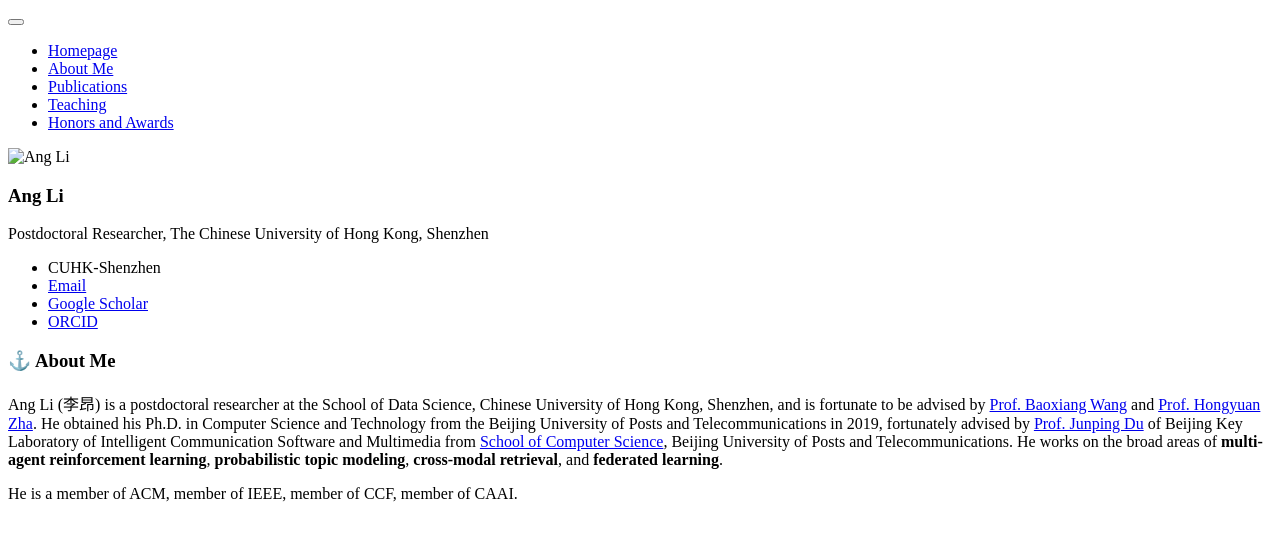
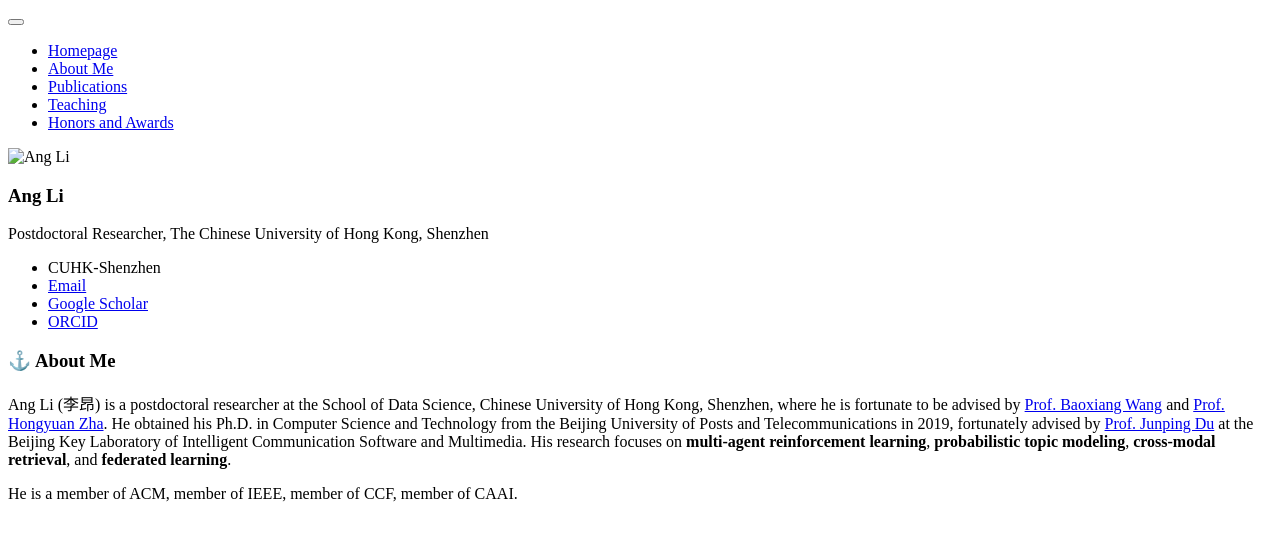
Before and after one commit to chris-Ang-li/chris-Ang-li.github.io, a Jekyll site: the page built from _pages/includes/intro.md, in a window 1280 px wide. Shown: the top 541 px of the page. Built offline with Jekyll 4.4.1, drawn with Linux system fonts in a browser that asks for light colours; our own code applies the rules of GitHub Pages for plain Markdown files.

Commit message:
Update intro.md

```diff
--- a/_pages/includes/intro.md
+++ b/_pages/includes/intro.md
@@ -1,4 +1,4 @@
 # ⚓️ About Me
-Ang Li (李昂) is a postdoctoral researcher at the School of Data Science, Chinese University of Hong Kong, Shenzhen, and is fortunate to be advised by [Prof. Baoxiang Wang](https://bxiangwang.github.io) and [Prof. Hongyuan Zha](https://scholar.google.com/citations?user=n1DQMIsAAAAJ&hl=en&oi=ao). He obtained his Ph.D. in Computer Science and Technology from the Beijing University of Posts and Telecommunications in 2019, fortunately advised by [Prof. Junping Du](https://scholar.google.com/citations?user=p_blB4EAAAAJ&hl=en) of Beijing Key Laboratory of Intelligent Communication Software and Multimedia from [School of Computer Science](https://scs.bupt.edu.cn/), Beijing University of Posts and Telecommunications. He works on the broad areas of **multi-agent reinforcement learning**, **probabilistic topic modeling**, **cross-modal retrieval**, and **federated learning**.
+Ang Li (李昂) is a postdoctoral researcher at the School of Data Science, Chinese University of Hong Kong, Shenzhen, where he is fortunate to be advised by [Prof. Baoxiang Wang](https://bxiangwang.github.io) and [Prof. Hongyuan Zha](https://scholar.google.com/citations?user=n1DQMIsAAAAJ&hl=en&oi=ao). He obtained his Ph.D. in Computer Science and Technology from the Beijing University of Posts and Telecommunications in 2019, fortunately advised by [Prof. Junping Du](https://scholar.google.com/citations?user=p_blB4EAAAAJ&hl=en) at the Beijing Key Laboratory of Intelligent Communication Software and Multimedia. His research focuses on **multi-agent reinforcement learning**, **probabilistic topic modeling**, **cross-modal retrieval**, and **federated learning**.
 
 He is a member of ACM, member of IEEE, member of CCF, member of CAAI.
```
